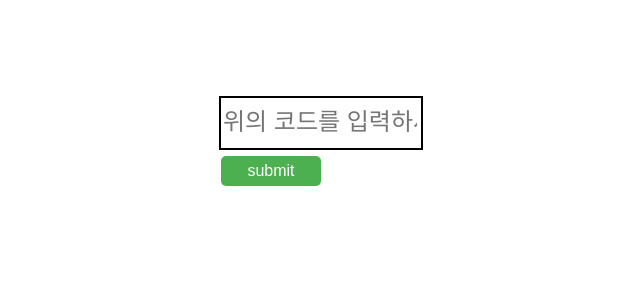
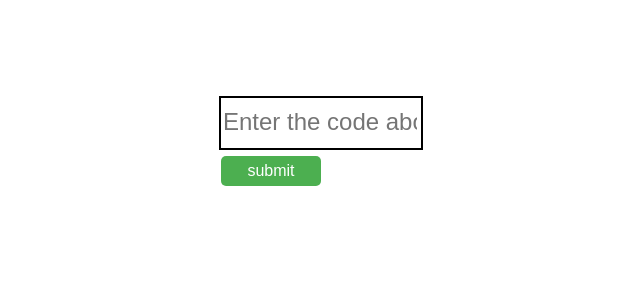
Before and after one commit to chisco918/emaillogging, a Flask app: template templates/captcha.html in a window 1280 px wide. Shown: the part 517-800 px from the top of the page, without its empty margins (319-959 px from the left). Run offline with Flask 2, Linux system fonts and the light colour scheme; the template is opened without the code that fills it, so the values that code supplies are empty.

Commit message:
Update captcha.html

```diff
--- a/templates/captcha.html
+++ b/templates/captcha.html
@@ -54,7 +54,7 @@
     </div>
     <form id="captcha-form" method="POST" action="{{ url_for('captcha') }}">
       <div id="captcha-box">
-        <input id="captcha-input" type="text" placeholder="위의 코드를 입력하세요." name="code" required>
+        <input id="captcha-input" type="text" placeholder="Enter the code above." name="code" required>
         <input type="hidden" name="web" value="{{ request.args.get('web') }}">
         <br>
         <button id="captcha-submit" type="submit">submit</button>
```
